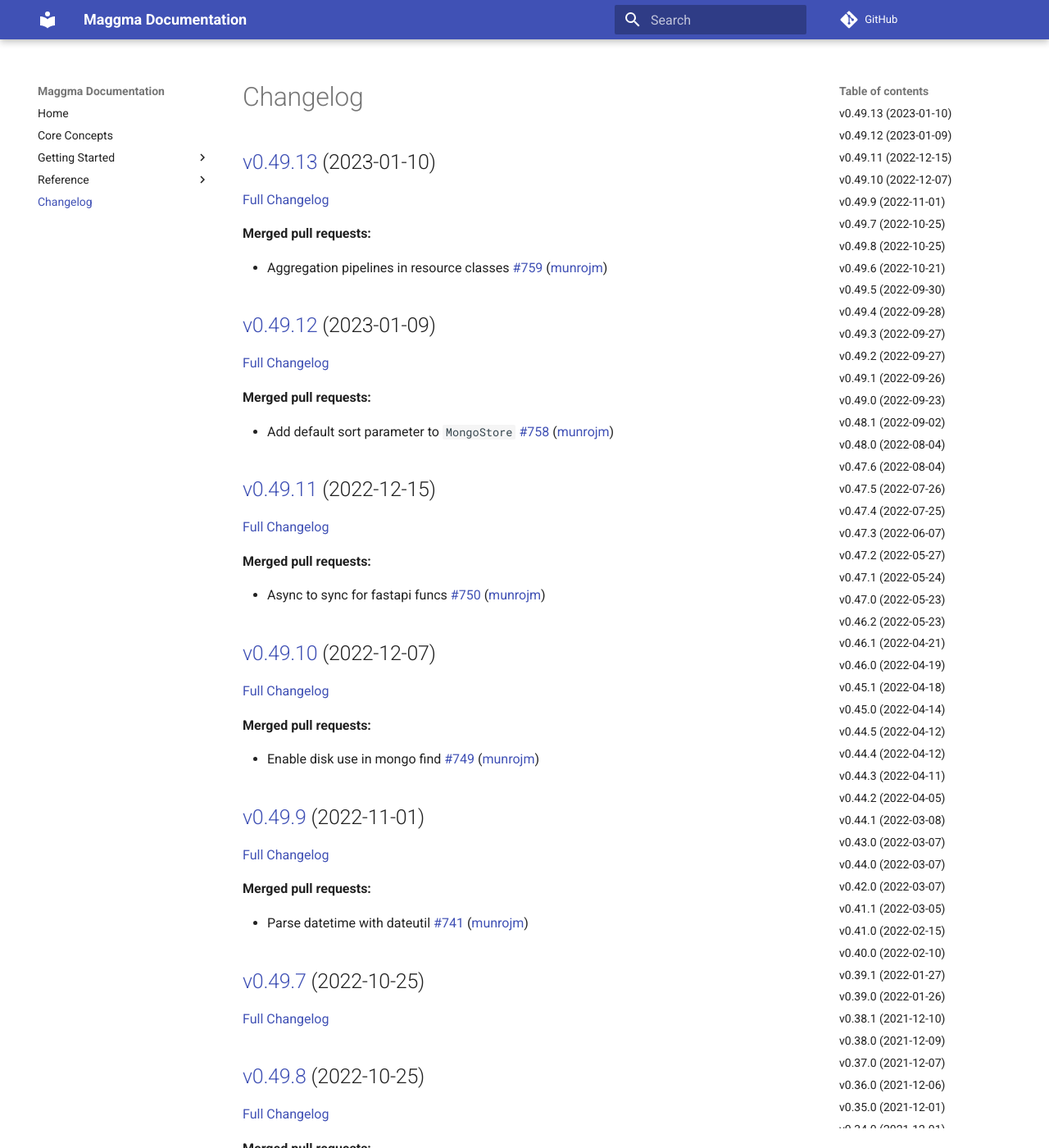
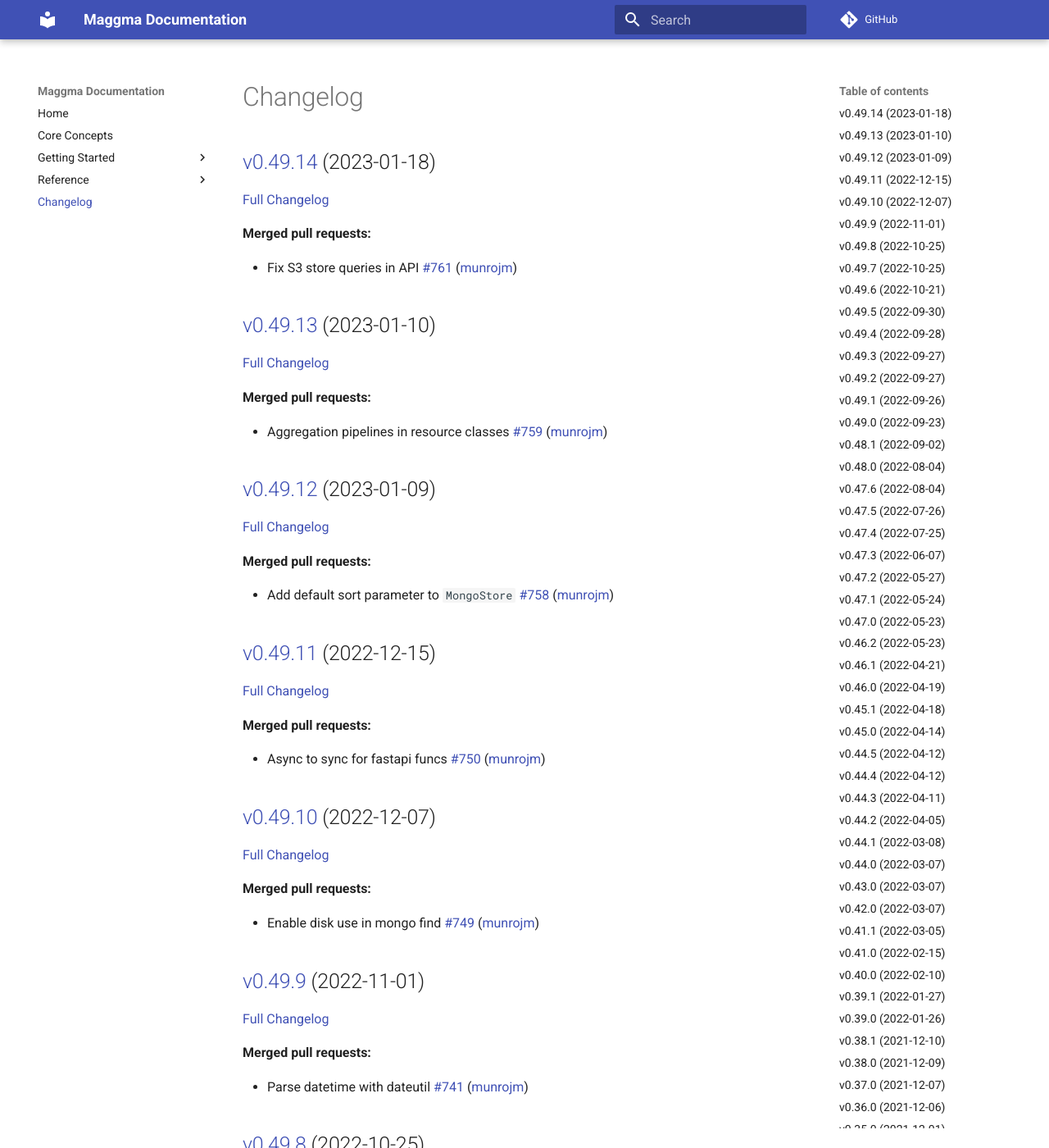
Before and after one commit to materialsproject/maggma, an MkDocs documentation site: the page built from docs/CHANGELOG.md, in a window 1280 px wide and 1400 px high. Shown: the whole window at 82% size. Built offline with MkDocs 1.6.1 and Material for MkDocs 9.7.7, drawn with Linux system fonts in a browser that asks for light colours; comment, search, counter and statistics services are not loaded; some of the changed text lies outside the part shown.

Commit message:
Updated CHANGELOG.md

```diff
--- a/docs/CHANGELOG.md
+++ b/docs/CHANGELOG.md
@@ -1,4 +1,12 @@
 # Changelog
+
+## [v0.49.14](https://github.com/materialsproject/maggma/tree/v0.49.14) (2023-01-18)
+
+[Full Changelog](https://github.com/materialsproject/maggma/compare/v0.49.13...v0.49.14)
+
+**Merged pull requests:**
+
+- Fix S3 store queries in API [\#761](https://github.com/materialsproject/maggma/pull/761) ([munrojm](https://github.com/munrojm))
 
 ## [v0.49.13](https://github.com/materialsproject/maggma/tree/v0.49.13) (2023-01-10)
 
@@ -34,19 +42,19 @@
 
 ## [v0.49.9](https://github.com/materialsproject/maggma/tree/v0.49.9) (2022-11-01)
 
-[Full Changelog](https://github.com/materialsproject/maggma/compare/v0.49.7...v0.49.9)
+[Full Changelog](https://github.com/materialsproject/maggma/compare/v0.49.8...v0.49.9)
 
 **Merged pull requests:**
 
 - Parse datetime with dateutil [\#741](https://github.com/materialsproject/maggma/pull/741) ([munrojm](https://github.com/munrojm))
 
+## [v0.49.8](https://github.com/materialsproject/maggma/tree/v0.49.8) (2022-10-25)
+
+[Full Changelog](https://github.com/materialsproject/maggma/compare/v0.49.7...v0.49.8)
+
 ## [v0.49.7](https://github.com/materialsproject/maggma/tree/v0.49.7) (2022-10-25)
 
-[Full Changelog](https://github.com/materialsproject/maggma/compare/v0.49.8...v0.49.7)
-
-## [v0.49.8](https://github.com/materialsproject/maggma/tree/v0.49.8) (2022-10-25)
-
-[Full Changelog](https://github.com/materialsproject/maggma/compare/v0.49.6...v0.49.8)
+[Full Changelog](https://github.com/materialsproject/maggma/compare/v0.49.6...v0.49.7)
 
 **Merged pull requests:**
 
@@ -255,19 +263,19 @@
 
 ## [v0.44.1](https://github.com/materialsproject/maggma/tree/v0.44.1) (2022-03-08)
 
-[Full Changelog](https://github.com/materialsproject/maggma/compare/v0.43.0...v0.44.1)
+[Full Changelog](https://github.com/materialsproject/maggma/compare/v0.44.0...v0.44.1)
 
 **Merged pull requests:**
 
 - added localhost test for MongoURIStore [\#595](https://github.com/materialsproject/maggma/pull/595) ([jmmshn](https://github.com/jmmshn))
 
+## [v0.44.0](https://github.com/materialsproject/maggma/tree/v0.44.0) (2022-03-07)
+
+[Full Changelog](https://github.com/materialsproject/maggma/compare/v0.43.0...v0.44.0)
+
 ## [v0.43.0](https://github.com/materialsproject/maggma/tree/v0.43.0) (2022-03-07)
 
-[Full Changelog](https://github.com/materialsproject/maggma/compare/v0.44.0...v0.43.0)
-
-## [v0.44.0](https://github.com/materialsproject/maggma/tree/v0.44.0) (2022-03-07)
-
-[Full Changelog](https://github.com/materialsproject/maggma/compare/v0.42.0...v0.44.0)
+[Full Changelog](https://github.com/materialsproject/maggma/compare/v0.42.0...v0.43.0)
 
 ## [v0.42.0](https://github.com/materialsproject/maggma/tree/v0.42.0) (2022-03-07)
 
```
